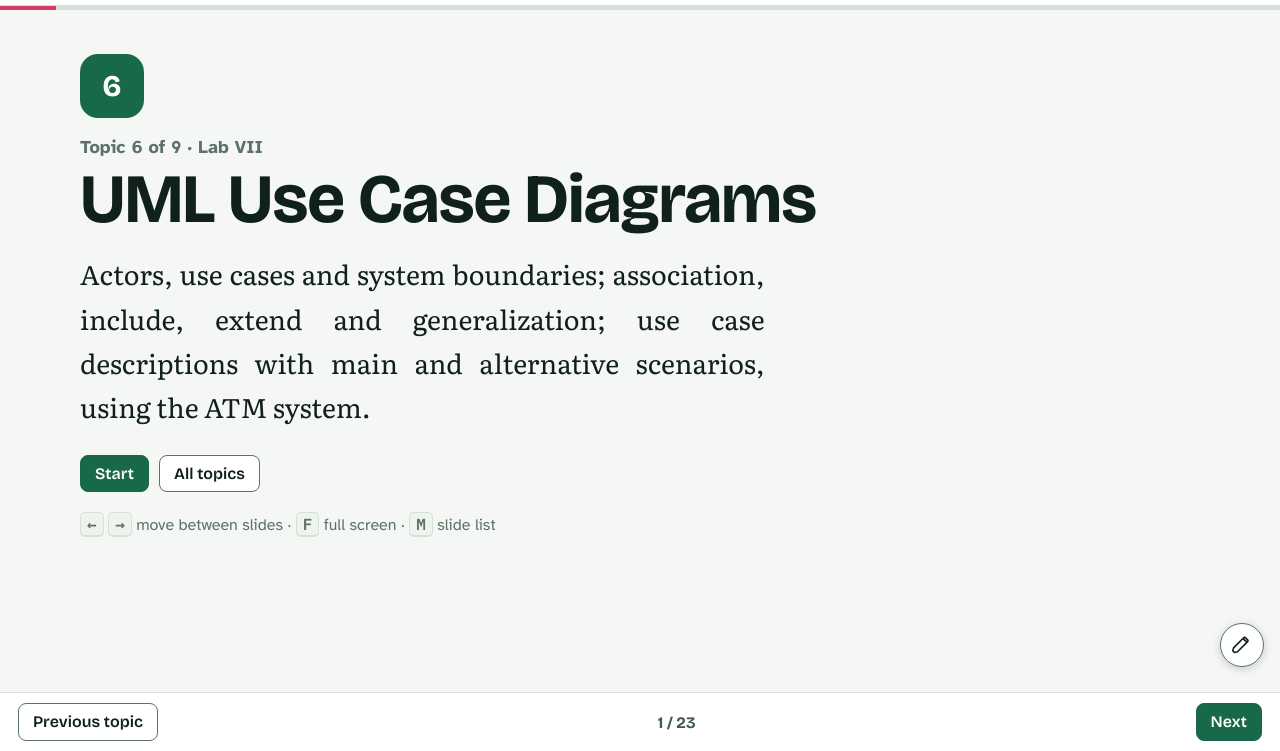
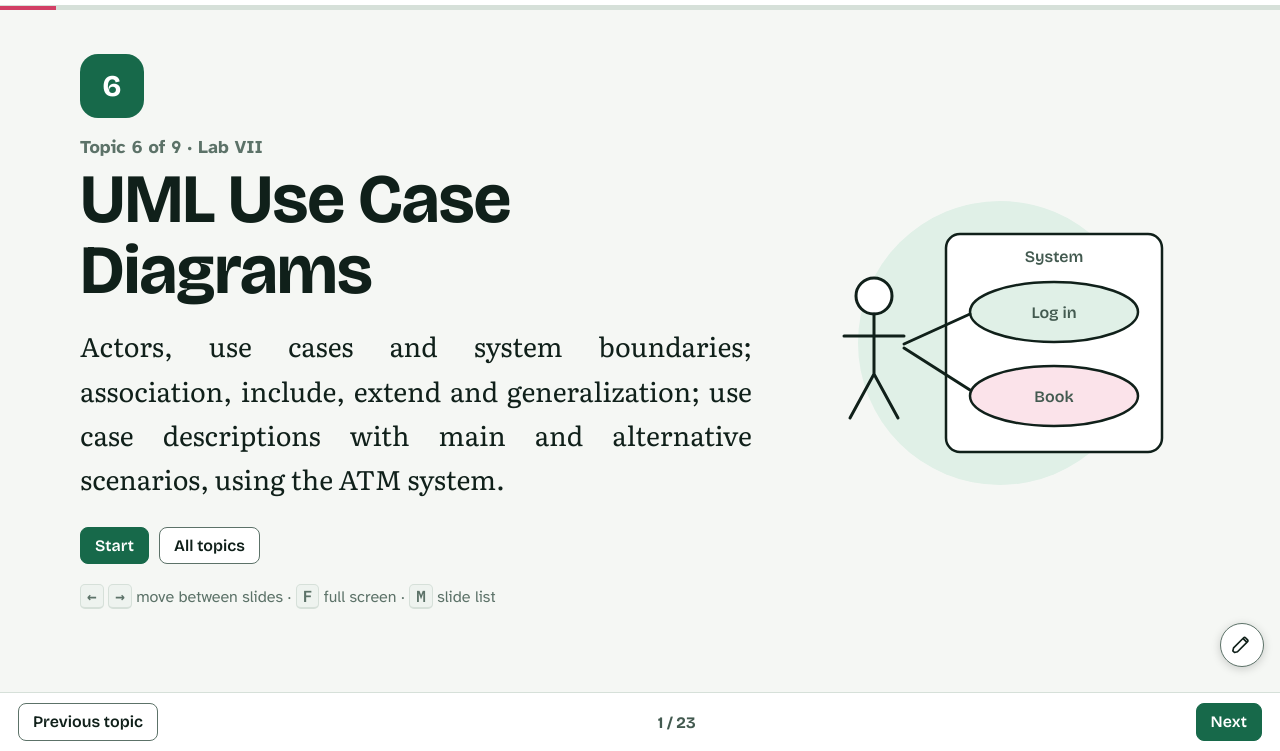
Before and after one commit to Ayan-1829/CSE-308-Design-Project-I, a plain HTML site: page topics/06-uml-use-case-diagrams.html in a window 1280 px wide. Shown: the part 49-800 px from the top of the page. Drawn offline with nearby package versions, Linux system fonts and the light colour scheme.

Commit message:
Topic illustrations on title slides and topic cards; README with screenshots
Also includes the pending table/figure overflow fixes in css/style.css.

Co-Authored-By: Claude Opus 5.5 <noreply@anthropic.com>

```diff
--- a/css/style.css
+++ b/css/style.css
@@ -97,8 +97,8 @@ table.tt th,table.tt td{border:1px solid var(--line);padding:4px 10px;text-align
 table.tt th{background:var(--sheet-2);font-weight:600}
 table.tt tr.act td{background:var(--mark-soft);font-weight:600}
 table.tt td.hl{background:var(--blue-soft);color:var(--ac-ink);font-weight:600}
-table.doc{border-collapse:collapse;width:100%;font:500 15px/1.45 var(--f-head)}
-table.doc th,table.doc td{border-bottom:1px solid var(--line);padding:8px 10px;text-align:left;vertical-align:top}
+table.doc{border-collapse:collapse;width:100%;max-width:100%;font:500 15px/1.45 var(--f-head)}
+table.doc th,table.doc td{border-bottom:1px solid var(--line);padding:8px 10px;text-align:left;vertical-align:top;overflow-wrap:anywhere}
 table.doc th{font-weight:650;color:var(--ink-2);border-bottom:1.5px solid var(--ink)}
 table.doc td.m{font-family:var(--f-mono);font-size:14px}
 .steps li{margin-bottom:5px}
@@ -120,10 +120,10 @@ details.covers ul{columns:2;column-gap:28px;margin:10px 0 0;padding-left:20px;fo
 .concept li{margin-bottom:.3em}
 .concept table{margin:6px 0 14px}
 .formula{font:500 15.5px/1.6 var(--f-mono);background:var(--sheet-2);border:1px solid var(--line);border-radius:4px;padding:8px 12px;margin:8px 0 14px;overflow-x:auto}
-.fig{margin:14px 0 22px;padding:14px;background:var(--sheet);border:1px solid var(--line);border-radius:8px;max-width:100%;overflow-x:auto}
+.fig{box-sizing:border-box;width:100%;min-width:0;margin:14px 0 22px;padding:14px;background:var(--sheet);border:1px solid var(--line);border-radius:8px;max-width:100%;overflow-x:auto}
 .fig figcaption{font:450 13.5px var(--f-head);color:var(--ink-2);margin-top:8px}
 .flow{display:flex;flex-wrap:wrap;align-items:center;gap:6px}
-.flow span{border:1.5px solid var(--ink);background:var(--sheet-2);padding:8px 12px;border-radius:3px;font:600 14.5px var(--f-head)}
+.flow span{min-width:0;max-width:100%;overflow-wrap:anywhere;white-space:normal;border:1.5px solid var(--ink);background:var(--sheet-2);padding:8px 12px;border-radius:3px;font:600 14.5px var(--f-head)}
 .flow i{font-style:normal;color:var(--ink-3);font-weight:700}
 .ex{border:1px solid var(--line);background:var(--sheet);border-radius:8px;padding:14px 18px;margin-bottom:14px}
 .ex .qq{font:600 16px/1.4 var(--f-head);margin-bottom:6px}
@@ -751,3 +751,54 @@ body.anno-drawing .anno-page-svg{touch-action:none}
   .anno-page-hint{display:none}
   .anno-page-btn{width:46px}
 }
+/* ---- topic illustrations (js/art.js) ---- */
+.ta-svg{display:block;width:100%;height:auto;overflow:visible}
+.ta-bg{fill:var(--ac-soft)}
+.ta-card{fill:var(--sheet);stroke:var(--ink);stroke-width:2.5}
+.ta-ac{fill:var(--ac)}.ta-acc{fill:var(--accent)}.ta-ok{fill:var(--ok)}.ta-soft1{fill:var(--ac-soft);stroke:var(--ink);stroke-width:2.5}
+.ta-soft2{fill:var(--accent-soft);stroke:var(--ink);stroke-width:2.5}
+.ta-paper{fill:var(--sheet)}.ta-faint{fill:var(--line)}.ta-fill-ink{fill:var(--ink)}
+.ta-coffee{fill:var(--ink);opacity:.85}
+.ta-line,.ta-line-thin,.ta-line-acc,.ta-dash,.ta-steam,.ta-ring,.ta-stroke-acc,.ta-shackle,.ta-handle,.ta-cable,.ta-vein{fill:none;stroke-linecap:round;stroke-linejoin:round}
+.ta-line{stroke:var(--ink);stroke-width:3}.ta-line-thin{stroke:var(--ink);stroke-width:2;opacity:.6}
+.ta-line-acc{stroke:var(--accent);stroke-width:5}.ta-dash{stroke:var(--ink-2);stroke-width:3;stroke-dasharray:8 7}
+.ta-steam{stroke:var(--ac);stroke-width:6}.ta-ring{stroke:var(--ac);stroke-width:18}
+.ta-stroke-acc{stroke:var(--accent);stroke-width:14}.ta-shackle{stroke:var(--ink-2);stroke-width:18}
+.ta-handle{stroke:var(--ink);stroke-width:12}.ta-cable{stroke:var(--ink-2);stroke-width:6}
+.ta-lens{fill:var(--sheet);fill-opacity:.55;stroke:var(--ink);stroke-width:6}
+.ta-folder{fill:var(--accent-soft);stroke:var(--ink);stroke-width:2.5;stroke-linejoin:round}
+.ta-warn{fill:var(--accent);stroke:var(--accent);stroke-width:22;stroke-linejoin:round}
+.ta-ok-line{fill:var(--ok-soft);stroke:var(--ok);stroke-width:4;stroke-linejoin:round}
+.ta-ok-fill{fill:var(--ok-soft);stroke:var(--ink);stroke-width:2.5}
+.ta-strand-ac,.ta-strand-acc,.ta-strand-ok{fill:none;stroke-width:11;stroke-linecap:round}
+.ta-strand-ac{stroke:var(--ac)}.ta-strand-acc{stroke:var(--accent)}.ta-strand-ok{stroke:var(--ok)}
+.ta-tip-ac{fill:var(--ac)}.ta-tip-acc{fill:var(--accent)}.ta-tip-ok{fill:var(--ok)}
+.ta-bar{fill:var(--sheet-2);stroke:var(--ink);stroke-width:2.5}
+.ta-dot1{fill:#EF6B5E}.ta-dot2{fill:#F4BF4F}.ta-dot3{fill:#61C454}
+.ta-leaf{fill:var(--ok)}.ta-vein{stroke:var(--sheet);stroke-width:3}
+.ta-t{font:700 22px var(--f-head, var(--f-display, var(--f-ui, sans-serif)));fill:var(--ink);text-anchor:middle}
+.ta-on-ac{fill:#fff}
+.ta-m{font:600 20px var(--f-mono);fill:var(--ink);text-anchor:middle}
+.ta-big{font-size:28px}
+.ta-s{font:600 16px var(--f-head, var(--f-display, var(--f-ui, sans-serif)));fill:var(--ink-2);text-anchor:middle}
+.ta-quote{font:700 120px var(--f-head, var(--f-display, var(--f-ui, sans-serif)));fill:var(--accent);text-anchor:middle}
+/* title slide: text on the left, illustration on the right */
+.title-slide .slide-inner{display:grid;grid-template-columns:minmax(0,1fr) minmax(240px,400px);column-gap:48px;align-content:center}
+.title-slide .slide-inner>*{grid-column:1}
+.title-slide .slide-inner>.topic-art{grid-column:2;grid-row:1 / span 20;align-self:center;display:block}
+@media (max-width:860px){
+  .title-slide .slide-inner{grid-template-columns:1fr}
+  .title-slide .slide-inner>.topic-art{grid-column:1;grid-row:auto;width:min(220px,60vw);margin-bottom:8px}
+}
+/* topic list: small illustration on each card */
+.tlist a>span:not(.badge):not(.tart){flex:1;min-width:0}
+.tlist .tart{flex:none;width:84px;align-self:center;margin-left:4px}
+.ta-ring-acc{fill:none;stroke:var(--accent);stroke-width:6}
+.ta-ring-thin{fill:none;stroke:var(--ink);stroke-width:2.5}
+.ta-stroke-acc-thin{fill:none;stroke:#fff;stroke-width:8;stroke-linecap:round}
+.ta-check{fill:none;stroke:var(--ok);stroke-width:10;stroke-linecap:round;stroke-linejoin:round}
+.ta-check-thin{fill:none;stroke:var(--ok);stroke-width:4;stroke-linecap:round;stroke-linejoin:round}
+.ta-none{display:none}
+.ta-outline{stroke:var(--ink);stroke-width:3}
+.ta-cursor{fill:var(--ink);stroke:var(--sheet);stroke-width:3;stroke-linejoin:round}
+.ta-svg .ta-on-ac{fill:#fff}
--- /dev/null
+++ b/js/art.js
@@ -0,0 +1,101 @@
+/* ===================== art.js : one decorative illustration per topic ===================== */
+/* Shown on each topic's title slide and as a thumbnail in the topic list.
+   Mount with <span class="topic-art" data-art="3" aria-hidden="true"></span>; colours come from the
+   theme variables, so the drawings follow light and dark mode. */
+const TOPIC_ART = (() => {
+  const bg = '<circle cx="200" cy="165" r="142" class="ta-bg"/>';
+  const head = (id) => `<defs><marker id="ta${id}" viewBox="0 0 10 10" refX="8" refY="5" markerWidth="5" markerHeight="5" orient="auto-start-reverse"><path d="M0,0 L10,5 L0,10 z" class="ta-fill-ink"/></marker></defs>`;
+  const arrow = (id) => `marker-end="url(#ta${id})"`;
+  const person = (x, y, cls) => `<circle cx="${x}" cy="${y}" r="20" class="${cls}"/><path d="M${x - 32},${y + 64} Q${x - 32},${y + 26} ${x},${y + 26} Q${x + 32},${y + 26} ${x + 32},${y + 64} Z" class="${cls}"/>`;
+  return {
+    /* 0. Worked project: a clinic appointment calendar */
+    0: `${bg}
+      <rect x="92" y="72" width="216" height="190" rx="16" class="ta-card"/>
+      <rect x="92" y="72" width="216" height="44" rx="16" class="ta-ac"/><rect x="92" y="100" width="216" height="16" class="ta-ac"/>
+      <path d="M140,58 V86 M260,58 V86" class="ta-handle"/>
+      ${[0, 1, 2].map((r) => [0, 1, 2, 3].map((c) => `<rect x="${110 + c * 46}" y="${130 + r * 40}" width="34" height="28" rx="6" class="${r === 1 && c === 2 ? 'ta-acc' : 'ta-faint'}"/>`).join('')).join('')}
+      <circle cx="318" cy="246" r="34" class="ta-soft2"/><path d="M318,228 V264 M300,246 H336" class="ta-stroke-acc-thin"/>`,
+    /* 1. Team formation and planning: a team and a Gantt chart */
+    1: `${bg}
+      ${person(96, 74, 'ta-ac')}${person(150, 64, 'ta-acc')}${person(204, 74, 'ta-ok')}
+      <rect x="62" y="168" width="276" height="112" rx="14" class="ta-card"/>
+      <rect x="82" y="184" width="96" height="18" rx="9" class="ta-ac"/>
+      <rect x="150" y="212" width="110" height="18" rx="9" class="ta-acc"/>
+      <rect x="226" y="240" width="92" height="18" rx="9" class="ta-ok"/>
+      <path d="M262,96 l18,18 l36,-42" class="ta-check"/>`,
+    /* 2. LaTeX report writing: a typeset page with an equation */
+    2: `${bg}
+      <path d="M120,52 H254 L290,88 V276 H120 Z" class="ta-card"/><path d="M254,52 V88 H290" class="ta-line"/>
+      <rect x="142" y="78" width="96" height="14" rx="7" class="ta-ac"/>
+      ${[0, 1, 2].map((i) => `<rect x="142" y="${108 + i * 20}" width="${i === 2 ? 90 : 126}" height="9" rx="4" class="ta-faint"/>`).join('')}
+      <text x="205" y="202" class="ta-m">E = mc²</text>
+      ${[0, 1].map((i) => `<rect x="142" y="${224 + i * 20}" width="${126 - i * 40}" height="9" rx="4" class="ta-faint"/>`).join('')}
+      <rect x="276" y="200" width="88" height="52" rx="14" class="ta-acc"/><text x="320" y="234" class="ta-m ta-on-ac">TeX</text>`,
+    /* 3. IEEE SRS: a requirements document with ticked items */
+    3: `${bg}
+      <rect x="108" y="54" width="184" height="224" rx="14" class="ta-card"/>
+      <text x="200" y="92" class="ta-t">SRS</text>
+      ${[0, 1, 2, 3].map((i) => `<rect x="130" y="${114 + i * 38}" width="22" height="22" rx="5" class="ta-soft1"/><path d="M134,${125 + i * 38} l6,6 l10,-12" class="${i < 3 ? 'ta-check-thin' : 'ta-none'}"/><rect x="164" y="${120 + i * 38}" width="${[100, 84, 106, 70][i]}" height="10" rx="5" class="ta-faint"/>`).join('')}
+      <rect x="252" y="236" width="102" height="40" rx="20" class="ta-ac"/><text x="303" y="262" class="ta-s ta-on-ac">REQ-1</text>`,
+    /* 4. SDLC model selection: a development cycle */
+    4: `${head(4)}${bg}
+      <circle cx="200" cy="165" r="92" class="ta-ring-thin"/>
+      ${[['Plan', 200, 73, 'ta-ac'], ['Design', 292, 165, 'ta-acc'], ['Build', 200, 257, 'ta-ok'], ['Test', 108, 165, 'ta-soft2']].map(([t, x, y, c]) => `<rect x="${x - 46}" y="${y - 20}" width="92" height="40" rx="20" class="${c}"/><text x="${x}" y="${y + 6}" class="ta-s ${c === 'ta-soft2' ? '' : 'ta-on-ac'}">${t}</text>`).join('')}
+      <path d="M256,92 Q284,112 290,136" class="ta-line" ${arrow(4)}/>
+      <path d="M284,206 Q268,238 246,248" class="ta-line" ${arrow(4)}/>
+      <path d="M150,250 Q124,236 112,196" class="ta-line" ${arrow(4)}/>
+      <path d="M116,132 Q126,98 152,82" class="ta-line" ${arrow(4)}/>`,
+    /* 5. Data flow diagrams: entity, process and data store */
+    5: `${head(5)}${bg}
+      <rect x="46" y="128" width="88" height="62" rx="4" class="ta-soft2"/><text x="90" y="166" class="ta-s">User</text>
+      <circle cx="232" cy="159" r="52" class="ta-soft1"/><text x="232" y="152" class="ta-s">1.0</text><text x="232" y="174" class="ta-s">Process</text>
+      <path d="M180,252 H330 M180,292 H330 M200,252 V292" class="ta-line"/><text x="266" y="279" class="ta-s">D1 Store</text>
+      <path d="M134,150 H174" class="ta-line" ${arrow(5)}/>
+      <path d="M232,211 V246" class="ta-line" ${arrow(5)}/>
+      <path d="M284,148 Q330,120 344,80" class="ta-line" ${arrow(5)}/>`,
+    /* 6. Use case diagrams: an actor and use cases in a system box */
+    6: `${bg}
+      <circle cx="74" cy="118" r="18" class="ta-paper ta-outline"/>
+      <path d="M74,136 V196 M44,158 H104 M74,196 L50,240 M74,196 L98,240" class="ta-line"/>
+      <rect x="146" y="56" width="216" height="218" rx="14" class="ta-card"/>
+      <text x="254" y="84" class="ta-s">System</text>
+      <ellipse cx="254" cy="134" rx="84" ry="30" class="ta-soft1"/><text x="254" y="140" class="ta-s">Log in</text>
+      <ellipse cx="254" cy="218" rx="84" ry="30" class="ta-soft2"/><text x="254" y="224" class="ta-s">Book</text>
+      <path d="M104,166 L170,136 M104,170 L170,212" class="ta-line"/>`,
+    /* 7. Sequence diagrams: lifelines and messages */
+    7: `${head(7)}${bg}
+      ${[100, 200, 300].map((x, i) => `<rect x="${x - 40}" y="54" width="80" height="38" rx="8" class="${['ta-soft1', 'ta-soft2', 'ta-soft1'][i]}"/><text x="${x}" y="79" class="ta-s">${[':User', ':App', ':DB'][i]}</text><path d="M${x},92 V284" class="ta-dash"/>`).join('')}
+      <rect x="192" y="122" width="16" height="120" rx="3" class="ta-ac"/>
+      <path d="M100,130 H190" class="ta-line" ${arrow(7)}/>
+      <path d="M208,168 H298" class="ta-line" ${arrow(7)}/>
+      <path d="M298,200 H210" class="ta-dash" ${arrow(7)}/>
+      <path d="M190,236 H102" class="ta-dash" ${arrow(7)}/>`,
+    /* 8. Class diagrams: two classes and a composition */
+    8: `${bg}
+      <rect x="54" y="80" width="130" height="152" rx="8" class="ta-card"/>
+      <rect x="54" y="80" width="130" height="36" rx="8" class="ta-ac"/><text x="119" y="104" class="ta-s ta-on-ac">Schedule</text>
+      <path d="M54,160 H184" class="ta-line-thin"/>
+      ${[0, 1].map((i) => `<rect x="68" y="${128 + i * 16}" width="${90 - i * 20}" height="8" rx="4" class="ta-faint"/><rect x="68" y="${174 + i * 18}" width="${80 + i * 14}" height="8" rx="4" class="ta-faint"/>`).join('')}
+      <rect x="236" y="98" width="118" height="116" rx="8" class="ta-card"/>
+      <rect x="236" y="98" width="118" height="36" rx="8" class="ta-acc"/><text x="295" y="122" class="ta-s ta-on-ac">Slot</text>
+      <rect x="250" y="148" width="80" height="8" rx="4" class="ta-faint"/><rect x="250" y="170" width="64" height="8" rx="4" class="ta-faint"/>
+      <path d="M184,156 L198,146 L212,156 L198,166 Z" class="ta-fill-ink"/><path d="M212,156 H236" class="ta-line"/>
+      <text x="224" y="146" class="ta-s">1..*</text>`,
+    /* 9. UI/UX and Figma: a phone wireframe and a cursor */
+    9: `${bg}
+      <rect x="128" y="40" width="144" height="252" rx="22" class="ta-card"/>
+      <rect x="146" y="70" width="108" height="56" rx="8" class="ta-soft1"/>
+      <rect x="146" y="138" width="108" height="10" rx="5" class="ta-faint"/><rect x="146" y="156" width="80" height="10" rx="5" class="ta-faint"/>
+      <rect x="146" y="180" width="50" height="44" rx="8" class="ta-faint"/><rect x="204" y="180" width="50" height="44" rx="8" class="ta-faint"/>
+      <rect x="146" y="240" width="108" height="30" rx="15" class="ta-acc"/>
+      <path d="M262,214 L262,286 L280,268 L294,298 L306,292 L292,262 L318,262 Z" class="ta-cursor"/>
+      ${[0, 1, 2].map((i) => `<circle cx="${70 + (i % 2) * 22}" cy="${100 + i * 34}" r="11" class="${['ta-ac', 'ta-acc', 'ta-ok'][i]}"/>`).join('')}`,
+  };
+})();
+
+(function mountTopicArt() {
+  document.querySelectorAll('[data-art]').forEach((el) => {
+    const art = TOPIC_ART[el.getAttribute('data-art')];
+    if (art) el.innerHTML = `<svg viewBox="0 0 400 320" class="ta-svg" focusable="false">${art}</svg>`;
+  });
+})();
--- a/topics/06-uml-use-case-diagrams.html
+++ b/topics/06-uml-use-case-diagrams.html
@@ -51,6 +51,7 @@
 <div class="deck-progress"><i id="progress-fill"></i></div>
 <main class="deck" id="deck">
 <section class="slide title-slide" data-title="UML Use Case Diagrams" aria-label="UML Use Case Diagrams" tabindex="-1"><div class="slide-inner">
+<span class="topic-art" data-art="6" aria-hidden="true"></span>
 <span class="badge big">6</span>
 <p class="kicker">Topic 6 of 9 · Lab VII</p>
 <h1>UML Use Case Diagrams</h1>
@@ -160,5 +161,6 @@ P ..&gt; W : &lt;&lt;extend&gt;&gt;
         data-endpoint="https://analytics-proxy.ayansarkar1829.workers.dev"
         data-project="CSE-308 Design Project"></script>
 <script src="../js/course-events.js"></script>
+<script src="../js/art.js"></script>
 </body>
 </html>
```
Also changed, not shown: index.html (+2 -1 lines), topics/00-worked-project-campuscare.html (+2 -0 lines), topics/01-team-formation-and-project-planning.html (+2 -0 lines), topics/02-technical-report-writing-with-latex.html (+2 -0 lines), topics/03-ieee-software-requirements-specification.html (+2 -0 lines), topics/04-sdlc-model-selection.html (+2 -0 lines), topics/05-data-flow-diagrams-level-0-and-1.html (+2 -0 lines), topics/07-uml-sequence-and-communication-diagrams.html (+2 -0 lines), topics/08-uml-class-diagrams.html (+2 -0 lines), topics/09-ui-ux-foundations-and-figma-wireframing.html (+2 -0 lines), docs/screenshots/home.png (added), docs/screenshots/slide.png (added), 1 other file.
